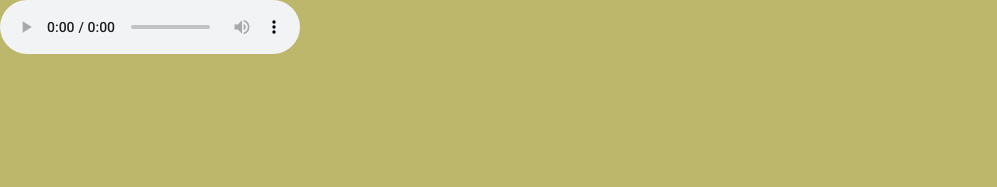
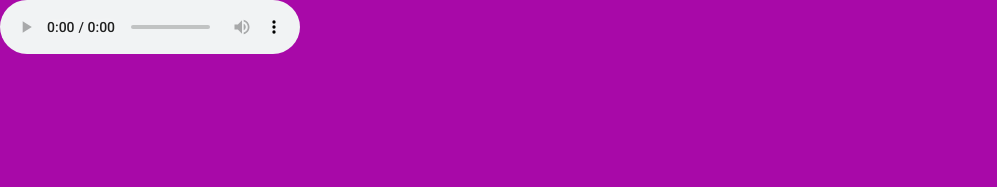
Before and after one commit to Phil0Dendron/johanna, a plain HTML site: page index.html in a window 1280 px wide. Shown: the top 187 px of the page, without its empty margins (0-997 px from the left). Drawn offline with Linux system fonts and the light colour scheme.

Commit message:
Update styles.css

```diff
--- a/styles.css
+++ b/styles.css
@@ -1,7 +1,7 @@
 body{
     margin: 0;
     font-family: 'Roboto', sans-serif;
-    background-color: darkkhaki;
+    background-color: rgb(168, 9, 168);
 }
 
 h1 {
```
